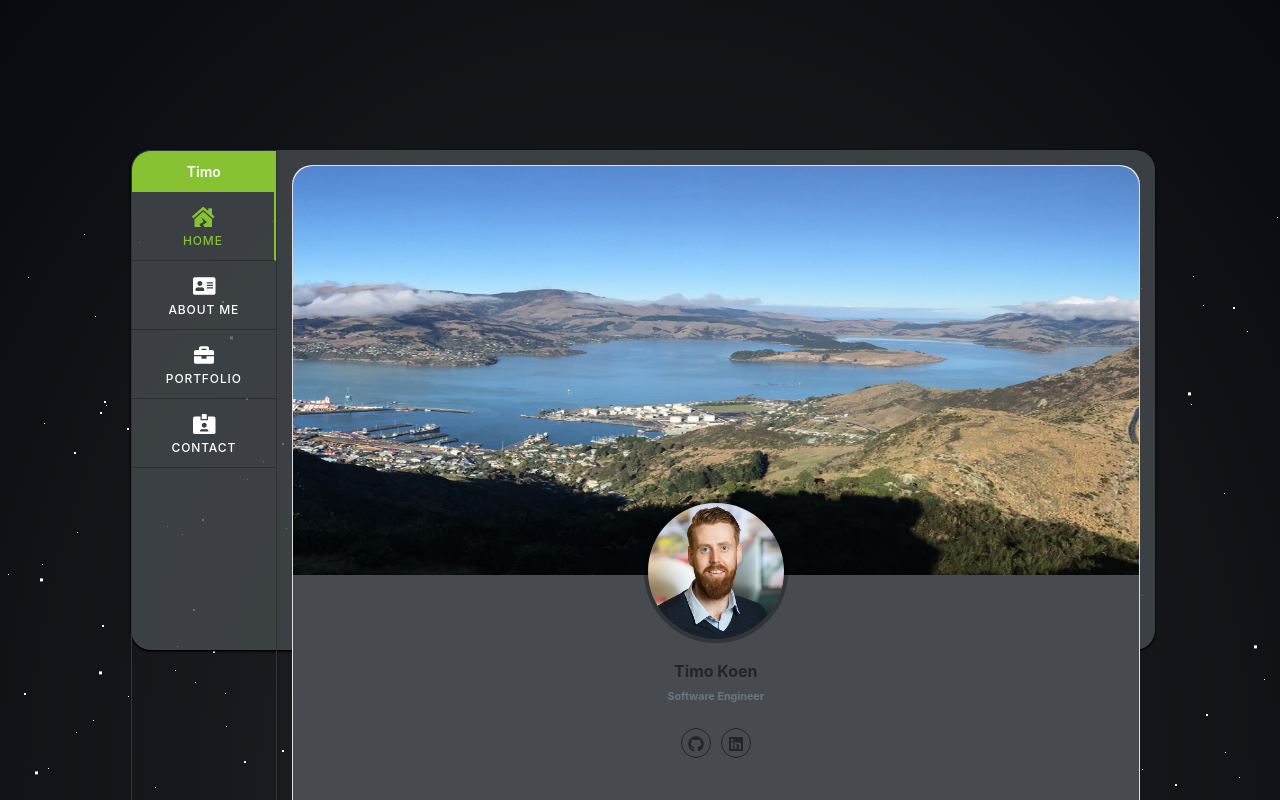
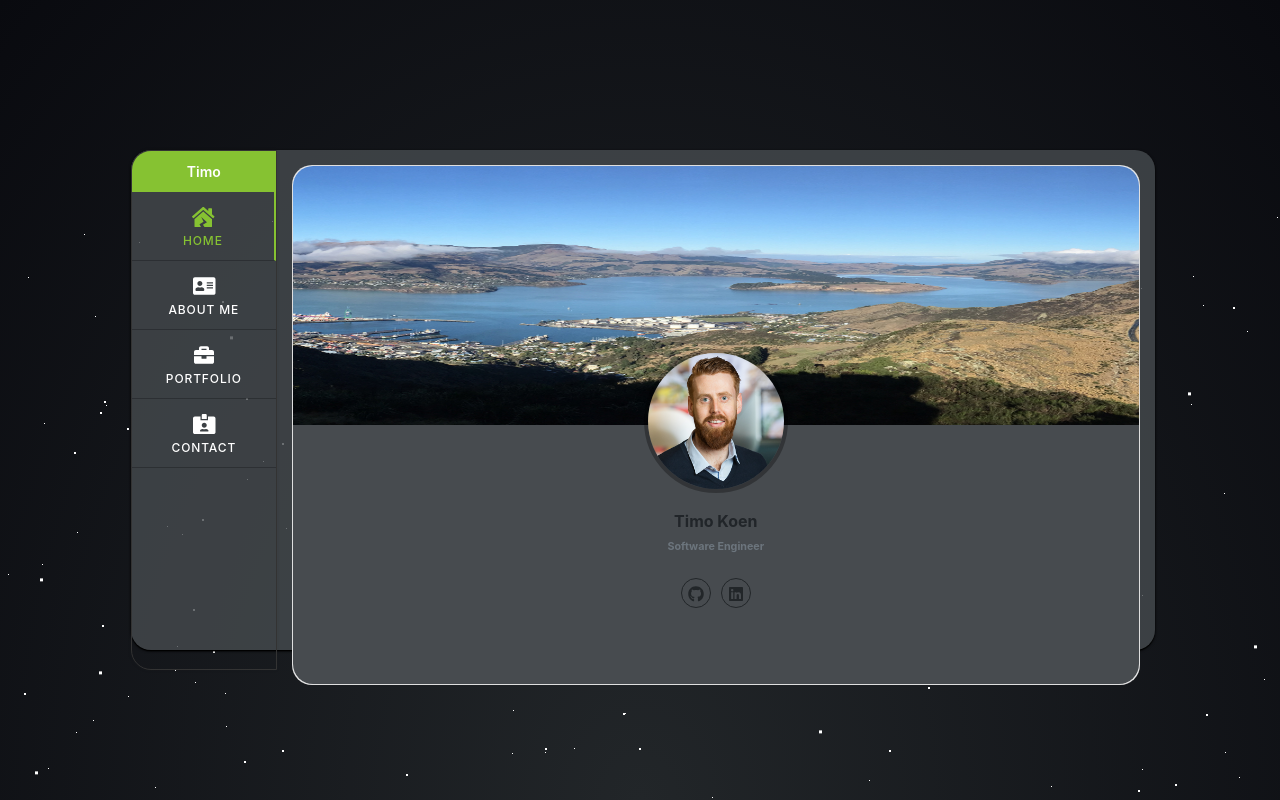
Before and after one commit to tkoen93/timokoen.dev, an Angular app: page / in a window 1280 px wide. Built offline with nearby package versions, Linux system fonts and the light colour scheme.

Commit message:
Fix height issue

```diff
--- a/src/app/home/home.component.html
+++ b/src/app/home/home.component.html
@@ -1,5 +1,5 @@
 <div class="row fullHeight">
-    <div class="col-12">
+    <div class="col-12" [style.height.vh]="65">
         <div class="card">
             <img class="card-img-top" src="assets/img/profilecardbackground.JPG">
             <div class="card-body text-center">
--- a/src/app/home/home.component.scss
+++ b/src/app/home/home.component.scss
@@ -57,7 +57,7 @@
 }
 
 .fullHeight {
-  // height: 100%;
+  height: calc(100% - 0px);
     @media screen and (max-width: $device-tablet-1) {
         height: calc(100% - 30px);
     }
```
